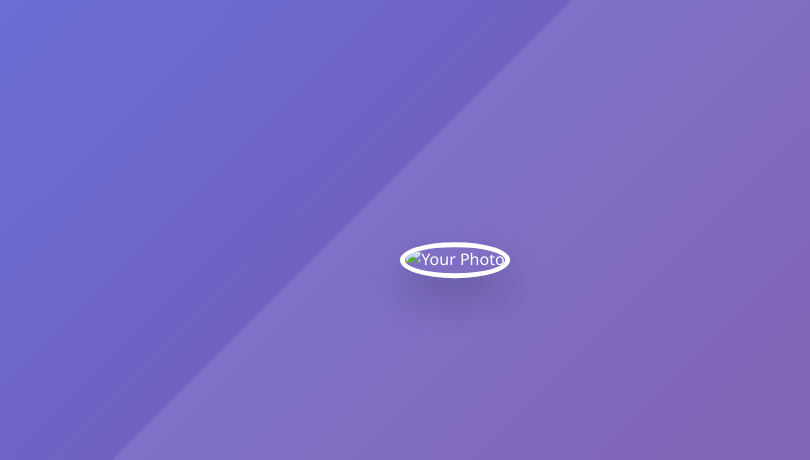
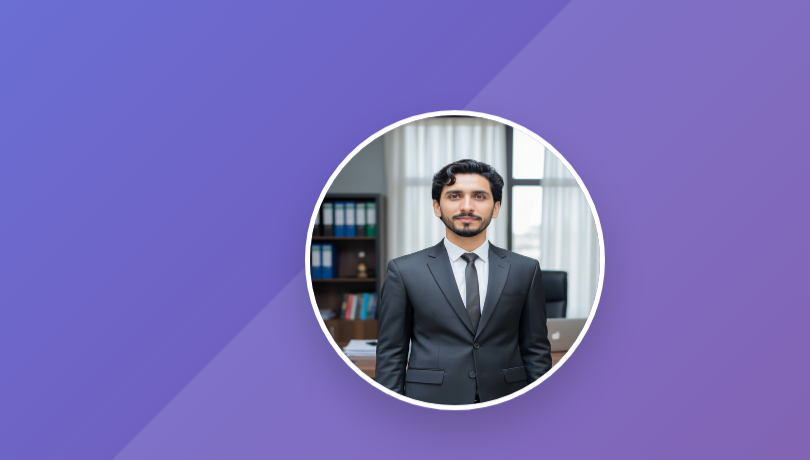
Before and after one commit to asifcloud56-prog/portfolio, a plain HTML site: page index.html in a window 1280 px wide. Shown: the part 238-698 px from the top of the page, 470-1280 px from the left. Drawn offline with nearby package versions, Linux system fonts and the light colour scheme; files whose address does not match are found by name.

Commit message:
Updated portfolio

```diff
--- a/index.html
+++ b/index.html
@@ -294,7 +294,7 @@
 </div>
                 </div>
                 <div class="col-lg-6 text-center" data-aos="fade-left">
-                    <img src="C:\Users\user\Downloads\ChatGPT Image Dec 19, 2025, 12_31_33 AM.png" alt="Your Photo" class="profile-img">
+                    <img src="C:\Users\user\Desktop\my_portfolio\Profile.png" alt="Your Photo" class="profile-img">
                 </div>
             </div>
         </div>
```
Also changed, not shown: Profile.png (added).
